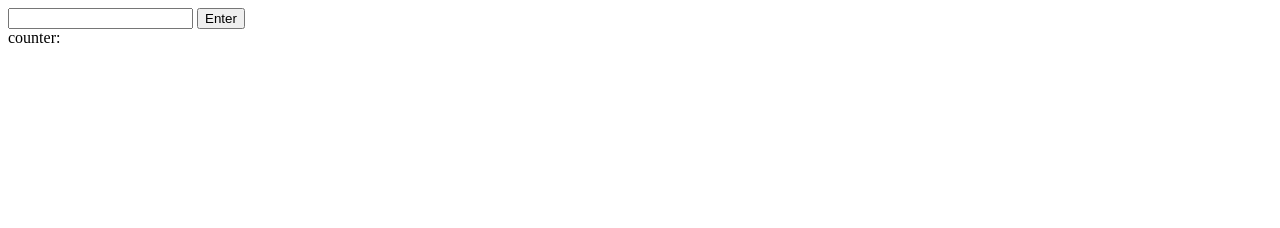
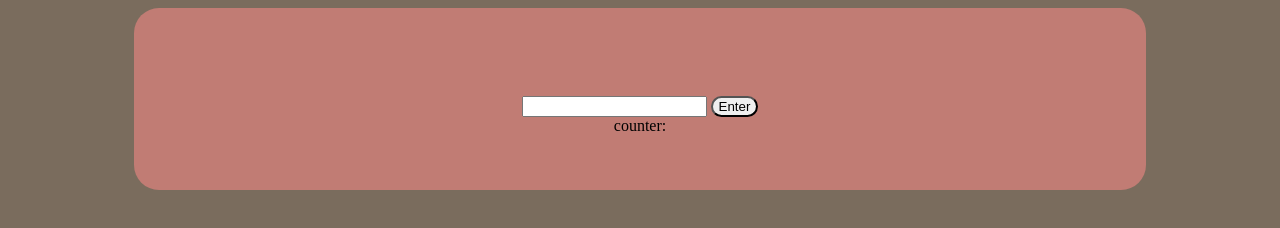
Before and after one commit to 0ngezwa-felele/sesnteceWidget, a plain HTML site: page index.html in a window 1280 px wide. Drawn offline with Linux system fonts and the light colour scheme.

Commit message:
fifth commit

```diff
--- a/sentence.js
+++ b/sentence.js
@@ -13,24 +13,12 @@ searchBTN.addEventListener("click", () => {
 
     console.log(sentence)
 
-    let highlight = ""
-
-
-
-
-
-
-
-
-
-
+    // highlighting
 
     const highlightedWords = words.map((word) =>
         word.length >= 4 ? `<span class="highlight">${word}</span>` : word
     );
     const joinedWords = highlightedWords.join(' ');
-
-    // sentence.innerHTML = joinedWords;
     document.getElementById("displayField").innerHTML = joinedWords;
 
     console.log(joinedWords);
--- a/style.css
+++ b/style.css
@@ -1,4 +1,21 @@
 .highlight {
-    color: goldenrod;
-    /* background-color: red; */
+    color: snow;
 }
+body{
+    background-color:#7A6C5D;
+}
+.container{
+    width: 80%;
+    margin:auto;
+    align-content: center;
+    padding-top: 2em;
+    text-align: center;
+    border-radius: 25px;
+    height: 150px;
+    background-color: #C17C74;
+}
+
+#searchBTN{
+    margin: auto;
+    border-radius: 15px;
+}
```
